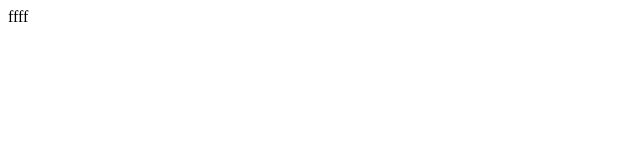
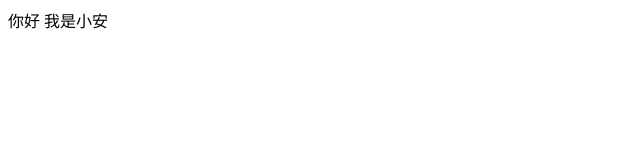
Before and after one commit to Zan911/Zan911.github.io, a plain HTML site: page index.html in a window 1280 px wide. Shown: the whole page, without its empty margins (0-640 px from the left). Drawn offline with Linux system fonts and the light colour scheme.

Commit message:
init test

```diff
--- a/index.html
+++ b/index.html
@@ -5,6 +5,6 @@
     <title>Title</title>
 </head>
 <body>
-  ffff
+你好 我是小安
 </body>
 </html>
```
